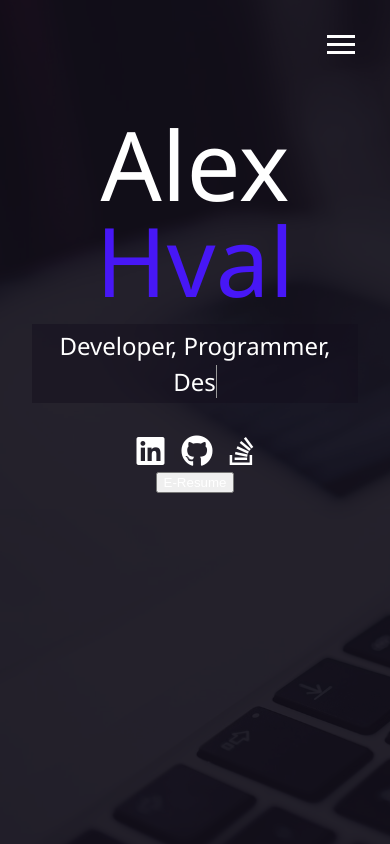
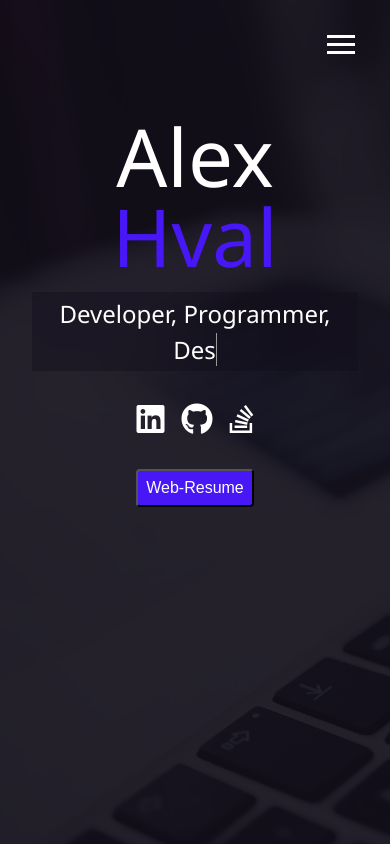
Before and after one commit to HollowCave/Alex-Hval-Portfolio, a website: page dist/index.html in a window 390 px wide. Drawn offline with Linux system fonts and the light colour scheme.

Commit message:
I hope this works

```diff
--- a/package.json
+++ b/package.json
@@ -11,7 +11,7 @@
   "author": "Alex Hval",
   "license": "MIT",
   "dependencies": {
-    "gh-pages": "^2.0.0",
+    "gh-pages": "^2.0.1",
     "node-sass": "^4.9.3"
   }
 }
--- a/scss/_mobile.scss
+++ b/scss/_mobile.scss
@@ -27,6 +27,7 @@
       line-height: 1;
       margin-top: 1rem;
       margin-bottom: 1rem;
+      font-size: 5rem;
       font-style: 1rem;
     }
   }
@@ -53,7 +54,7 @@
     transform: translate3d(100%, 0, 0);
 
     .portrait {
-      background: url("../img/small.jpg");
+      background: url("../img/small.jpg") no-repeat;
       width: 150px;
       height: 150px;
     }
@@ -82,6 +83,11 @@
 
 // SmartPhones
 @include mediaSm {
+  .menu-branding {
+    margin: 0;
+    padding-bottom: 1rem;
+  }
+
   main#home h1 {
     margin-top: 10vh;
   }
--- a/scss/main.scss
+++ b/scss/main.scss
@@ -20,6 +20,18 @@ body {
 }
 
 // Resume Button
+#resume-button {
+  background-color: $secondary-color;
+  margin-top: 2rem;
+  padding: .5rem;
+  cursor: pointer;
+  border-radius: 4px;
+}
+
+  #resume {
+    font-size: 1rem;
+    color: #fff;
+  }
 
 // Headings
 h1,
```
Also changed, not shown: dist/css/main.css, dist/css/resume.css, dist/img/about.jpg, dist/img/myself.jpg, dist/img/projects/project1.jpg, dist/img/projects/project2.jpg, dist/img/projects/project3.jpg, dist/img/projects/project4.jpg, dist/img/projects/project5.jpg, dist/img/small.jpg, dist/index.html, dist/resume.html, dist/work.html, 1 other file.
